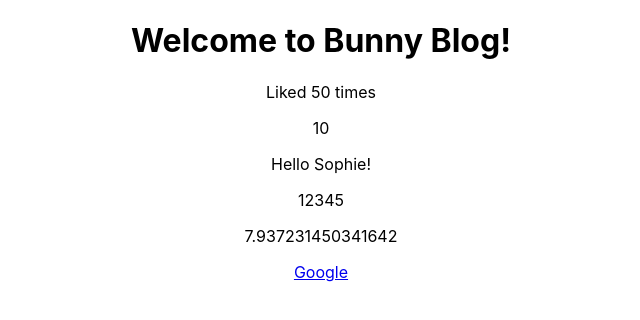
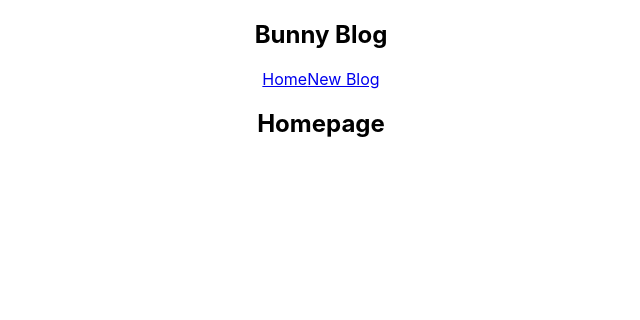
Before and after one commit to SOPHIA-MARY-R/React-Learning--Bunny-Blog, a React (Create React App) app: page / in a window 1280 px wide. Shown: the top 320 px of the page, without its empty margins (319-959 px from the left). Built offline with nearby package versions, Linux system fonts and the light colour scheme.

Commit message:
Creating multiple components

```diff
--- a/src/App.js
+++ b/src/App.js
@@ -1,33 +1,16 @@
 import './App.css';
+import Navbar from './Navbar';
+import Home from './Home';
 
 function App() {
-  //create as many variables before returning the component
-  const title = 'Welcome to Bunny Blog!';
-  const likes = 50; //passing dynamic values to JSX code
-  const link = 'https://www.google.com/';
-
   return (
-    //JSX code -> allows HTML style in JS
-    //as class is a reserved in JS, class keyword is not used below
-    //instead, className is used, which will be converted to 'class' in HTML
-    //inspect and see the page to notice the change
-
     <div className='App'>
+      <Navbar />
       <div className='content'>
-        <h1> { title } </h1>
-        {/* rendering dynamic value */}
-        <p> Liked { likes } times</p>
-
-        {/* passing javascript values */}
-        <p>{ 10 }</p>
-        <p>{ "Hello Sophie!" }</p>
-        <p>{ [1, 2, 3, 4, 5] }</p>
-        <p>{ Math.random()*10 }</p>
-
-        <a href={ link }> Google </a>
+        <Home />
       </div>
     </div>
   );
 }
 
-export default App; //always export the component to use it in other files
+export default App;
--- /dev/null
+++ b/src/Home.js
@@ -0,0 +1,9 @@
+const Home = () => {
+    return (
+        <div className="home">
+            <h2>Homepage</h2>
+        </div>
+    );
+}
+
+export default Home;
--- /dev/null
+++ b/src/Navbar.js
@@ -0,0 +1,13 @@
+const Navbar = () => {
+    return (
+        <nav className="navbar">
+            <h1>Bunny Blog</h1>
+            <div className="links">
+                <a href="/">Home</a>
+                <a href="/create">New Blog</a>
+            </div>
+        </nav>
+    );
+}
+
+export default Navbar;
```
